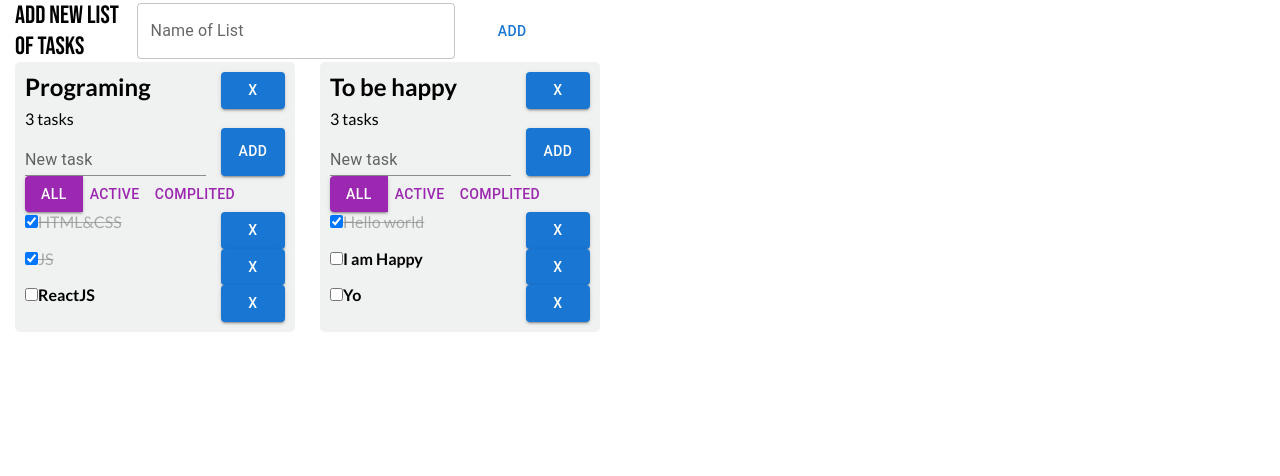
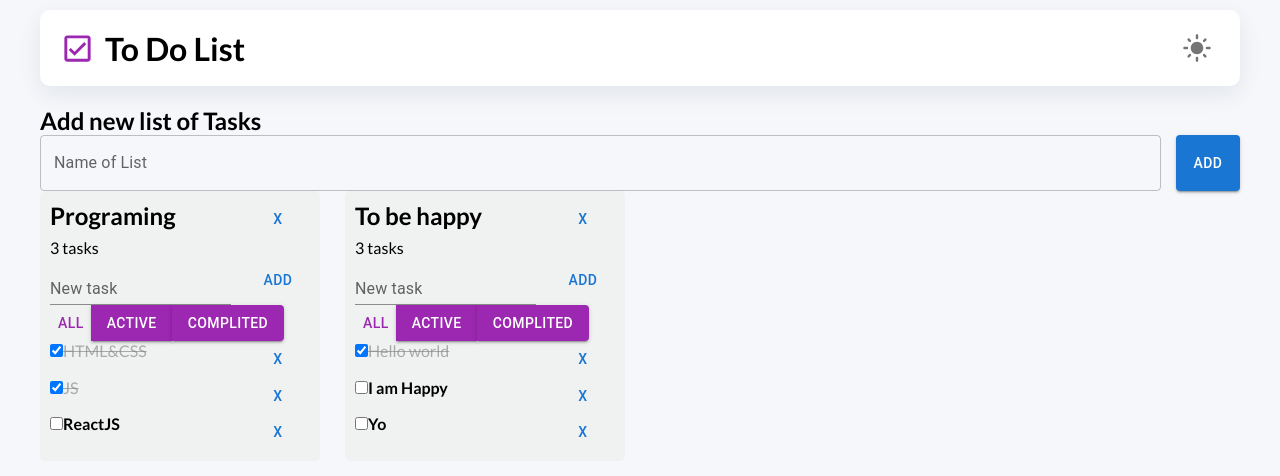
Before and after one commit to vlad615/Notes2.0, a React (Vite) app: page / in a window 1280 px wide. Shown: the top 476 px of the page. Built offline with nearby package versions, Linux system fonts and the light colour scheme.

Commit message:
styled header

```diff
--- a/src/App.tsx
+++ b/src/App.tsx
@@ -1,3 +1,4 @@
+import { Header } from "./layout/header/Header";
 import type { ListType } from "./layout/todoList/components/CardList";
 import { ToDoLists, type TasksType } from "./layout/todoList/ToDoLists"
 import "./styles/index.css"
@@ -37,6 +38,7 @@ export function App() {
 
   return (
     <>
+      <Header />
       <ToDoLists list={toDoLists} tasks={tasks} />
     </>
   )
--- a/src/components/AddItem.tsx
+++ b/src/components/AddItem.tsx
@@ -2,6 +2,7 @@ import { useState } from "react";
 import type { TaskProps } from "../layout/todoList/components/CardList";
 import { Button } from "./Buttons";
 import { AddItemS } from "./styles/AddItemS";
+import s from "./styles/AddItem.module.css"
 
 type Props = {
     createItem: (title: TaskProps["title"]) => void;
@@ -23,9 +24,9 @@ export const AddItem = ({ createItem, label, primary }: Props) => {
         setValue("")
     }
     return (
-        <>
+        <div className={s.wrapper}>
             <AddItemS type="text" value={value} onChange={changeValue} variant={prim} label={label} />
             <Button name="Add" callBack={newItem} primary={primary} />
-        </>
+        </div>
     )
 }
--- a/src/components/Buttons.tsx
+++ b/src/components/Buttons.tsx
@@ -8,7 +8,7 @@ type Props = {
 
 
 export function Button({name, callBack, primary}: Props){
-    const prim = primary? "text" : "contained"
+    const prim = primary? "contained" : "text"
     return(
         <ButtonS variant={prim} type="button" onClick={callBack} >{name}</ButtonS>
     )
--- /dev/null
+++ b/src/components/styles/AddItem.module.css
@@ -0,0 +1,3 @@
+.wrapper {
+    display: flex;
+}
--- a/src/components/styles/AddItemS.ts
+++ b/src/components/styles/AddItemS.ts
@@ -2,7 +2,6 @@ import { styled } from '@mui/material/styles'
 import TextField from '@mui/material/TextField';
 
 export const AddItemS = styled(TextField)({
-    width: '100%',
-    marginRight: '10px'
-
+    flexGrow: '1',
+    marginRight: '15px'
 })
--- /dev/null
+++ b/src/layout/header/Header.module.css
@@ -0,0 +1,16 @@
+.headerWrapper {
+    border-radius: 10px;
+    background-color: #fff;
+    display: flex;
+    justify-content: space-between;
+    align-items: center;
+    padding: 15px 20px;
+    margin: 10px 0 20px;
+    box-shadow: 0 8px 24px rgba(15,23,42,0.08);
+}
+
+.iconWrapper {
+    display: flex;
+    align-items: center;
+    gap: 10px;
+}
--- /dev/null
+++ b/src/layout/header/Header.tsx
@@ -0,0 +1,22 @@
+import s from "./Header.module.css"
+import CheckBoxOutlinedIcon from '@mui/icons-material/CheckBoxOutlined';
+import LightModeIcon from '@mui/icons-material/LightMode';
+import DarkModeIcon from '@mui/icons-material/DarkMode';
+import { IconButton } from "@mui/material";
+
+
+export const Header = () => {
+    return (
+        <header>
+            <div className="container">
+                <div className={s.headerWrapper}>
+                    <div className={s.iconWrapper}>
+                        <CheckBoxOutlinedIcon color='secondary' fontSize='large' />
+                        <h1>To Do List</h1>
+                    </div>
+                    <IconButton><LightModeIcon sx= {{fontSize: 30}}/></IconButton>
+                </div>
+            </div>
+        </header>
+    )
+}
--- a/src/layout/todoList/ToDoLists.module.css
+++ b/src/layout/todoList/ToDoLists.module.css
@@ -4,9 +4,6 @@
 }
 
 .label {
-    font-family: "Bebas Neue", sans-serif;
     font-size: 25px;
-    display: flex;
-    align-items: center;
     gap: 15px;
 }
--- a/src/layout/todoList/ToDoLists.tsx
+++ b/src/layout/todoList/ToDoLists.tsx
@@ -75,10 +75,9 @@ export const ToDoLists = ({ list, tasks }: Props) => {
     return (
         <section>
             <div className="container">
-                <div className={s.tasksWrapper}>
-                    <label className={s.label}>Add new list of Tasks
-                        <AddItem createItem={createList} label="Name of List" primary/></label>
-
+                <div className={s.formWrapper}>
+                    <h2>Add new list of Tasks </h2>
+                    <AddItem createItem={createList} label="Name of List" primary />
                 </div>
                 <div className={s.tasksWrapper}>
                     {currentLists.map(l => <CardList key={l.id} tasks={currentTasks[l.id]} {...l}
--- a/src/styles/index.css
+++ b/src/styles/index.css
@@ -1,4 +1,6 @@
-*, *::after, *::before{
+*,
+*::after,
+*::before {
   margin: 0;
   padding: 0;
 }
@@ -11,15 +13,15 @@ body {
   -moz-osx-font-smoothing: grayscale;
   font-weight: 400;
   min-width: 360px;
+  background-color: #F5F7FB;
 }
 
-.container{
-  max-width: 1460px;
+.container {
+  max-width: 1200px;
   margin: 0 auto;
 }
 
-section{
-  overflow: hidden;
+section {
   padding: 0 15px;
 }
 
@@ -28,6 +30,22 @@ code {
     monospace;
 }
 
-ul, ol{
+ul,
+ol {
   list-style: none;
 }
+
+a {
+  text-decoration: none;
+}
+
+button,
+select,
+a {
+  cursor: pointer;
+}
+
+button {
+  background-color: unset;
+  border: none;
+}
```
